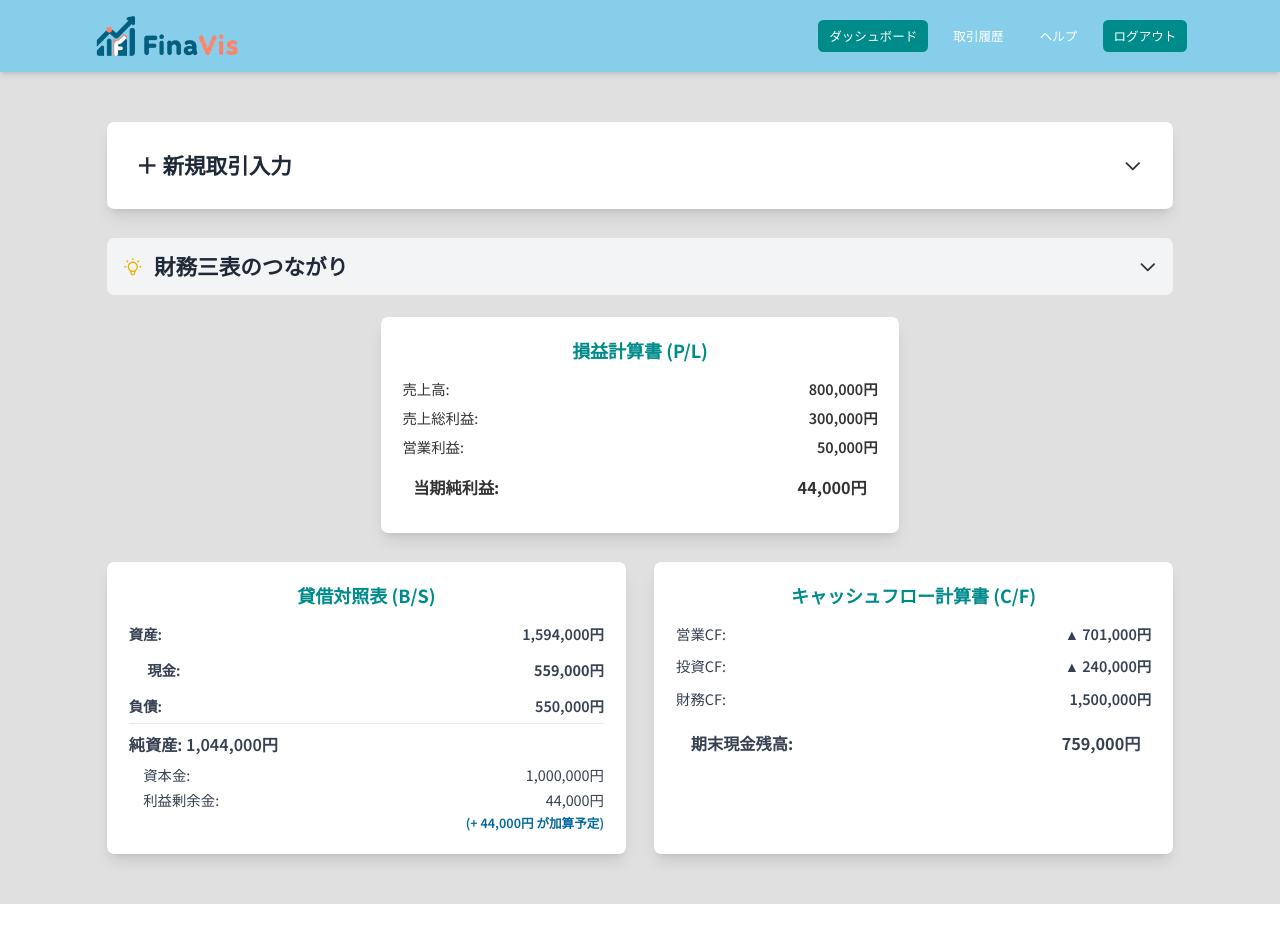
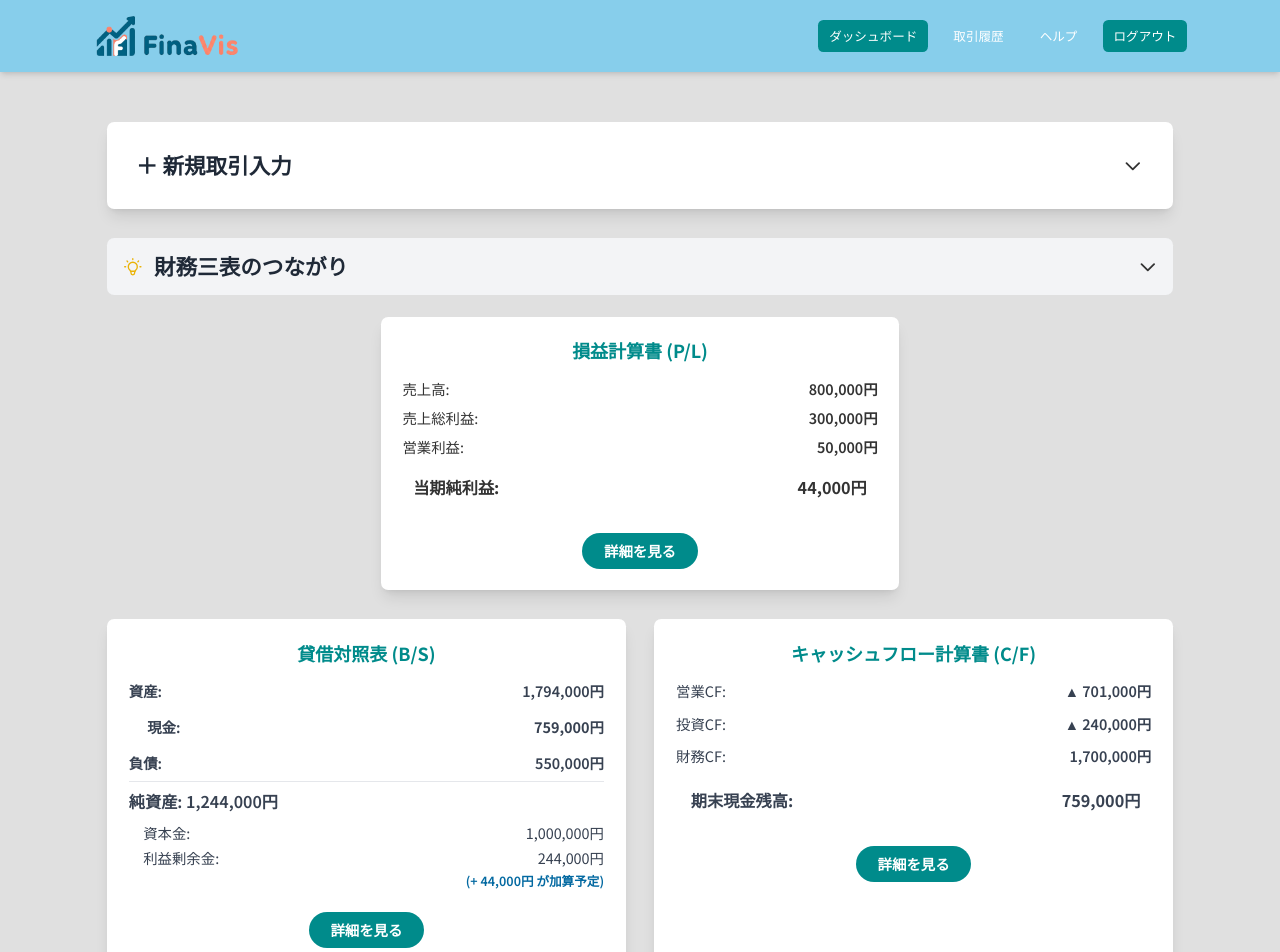
Before and after one commit to hiroba-develop/FinaVis_Demo, a React (Vite) app: page / in a window 1280 px wide. Shown: the top 952 px of the page. Before the commit the page ends 904 px from the top, so only its background shows below. Built offline with nearby package versions, Linux system fonts and the light colour scheme; sample sign-in values are in the browser's storage.

Commit message:
ブラッシュアップ5

```diff
--- a/src/contexts/TransactionContext.tsx
+++ b/src/contexts/TransactionContext.tsx
@@ -40,12 +40,25 @@ const initialCashFlowStatement: CashFlowStatement = {
     investingActivities: -300000,
     financingActivities: 100000,
     netCashFlow: 400000,
-    beginningCashBalance: 200000,
-    endingCashBalance: 600000,
+    beginningCashBalance: 0,
+    endingCashBalance: 0,
 };
 
 // デモ用の初期データ
 const sampleTransactions: Transaction[] = [
+    // Add a transaction to represent the beginning cash balance
+  {
+    transactionId: 0,
+    userId: 1,
+    transactionDate: '2023-04-01',
+    description: '期首現金残高',
+    entries: [
+      { entryId: 0, transactionId: 0, accountId: 1, debitAmount: 200000, creditAmount: 0 },
+      // This is a balancing entry. In a real system, this would be part of the opening balance sheet entry.
+      // For simplicity, we'll credit retained earnings.
+      { entryId: -1, transactionId: 0, accountId: 15, debitAmount: 0, creditAmount: 200000 },
+    ],
+  },
   {
     transactionId: 1,
     userId: 1,
@@ -314,9 +327,10 @@ export const TransactionProvider = ({ children }: { children: ReactNode }) => {
     const calculatedNetCashFlow = operatingActivities + investingActivities + financingActivities;
     cf.netCashFlow = calculatedNetCashFlow;
 
-    // Calculate ending balance based on flow, not B/S override
-    cf.beginningCashBalance = initialCashFlowStatement.beginningCashBalance;
-    cf.endingCashBalance = cf.beginningCashBalance + calculatedNetCashFlow;
+    // Calculate ending balance based on flow
+    cf.beginningCashBalance = 0; // Assuming the logic starts from a zero balance and builds up
+    const cashOnHand = bs.assets.流動資産['現金'] || 0;
+    cf.endingCashBalance = cashOnHand;
 
     // Optional: Log a warning if B/S cash doesn't match C/F calculation
     const endingCashOnBS = bs.assets.流動資産['現金'] || 0;
--- a/src/pages/Dashboard.tsx
+++ b/src/pages/Dashboard.tsx
@@ -144,6 +144,11 @@ const Dashboard: React.FC = () => {
                     </div>
                     {isClosed && <p className="text-xs text-center text-slate-500 mt-2">（決算整理により利益が確定しました）</p>}
                 </div>
+                 <div className="mt-6 text-center">
+                    <span className="inline-block bg-accent text-white font-semibold px-6 py-2 rounded-full group-hover:bg-accent-dark transition-colors">
+                        詳細を見る
+                    </span>
+                </div>
             </Link>
         </div>
 
@@ -184,6 +189,11 @@ const Dashboard: React.FC = () => {
                         )}
                     </div>
                 </div>
+                <div className="mt-6 text-center">
+                    <span className="inline-block bg-accent text-white font-semibold px-6 py-2 rounded-full group-hover:bg-accent-dark transition-colors">
+                        詳細を見る
+                    </span>
+                </div>
             </Link>
 
             {/* 3. Cash Flow Statement Card */}
@@ -201,6 +211,11 @@ const Dashboard: React.FC = () => {
                         <span className={isExplanationOpen ? 'text-teal-700' : ''}>{cashFlowStatement.endingCashBalance.toLocaleString()}円</span>
                     </div>
                 </div>
+                 <div className="mt-6 text-center">
+                    <span className="inline-block bg-accent text-white font-semibold px-6 py-2 rounded-full hover:bg-accent-dark transition-colors">
+                        詳細を見る
+                    </span>
+                </div>
             </Link>
         </div>
       </div>
```
